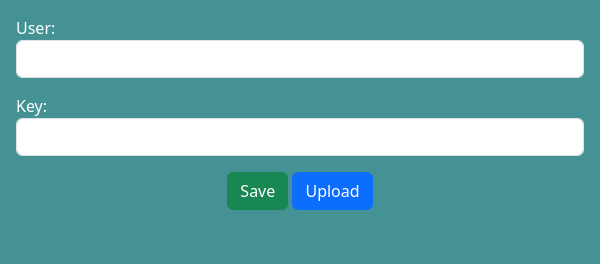
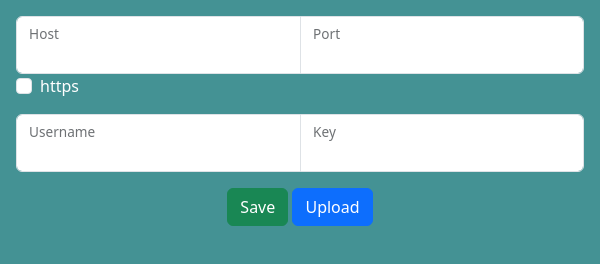
Before and after one commit to RenzoDD/ipfs-desktop, an Electron app: page src/views/index.html in a window 600 px wide. Both pictures are taken after a click on the button "Credentials". Drawn offline with Linux system fonts and the light colour scheme; no server answers.

Commit message:
Added set host

```diff
--- a/src/index.js
+++ b/src/index.js
@@ -46,4 +46,4 @@ const Store = require('electron-store');
 const store = new Store();
 
 if (!store.get('credentials'))
-	store.set('credentials', { user: '', key: '' });
+	store.set('credentials', { host: 'ipfs.infura.io', port: 5001, protocol: 'https', user: '', key: '' });
--- a/src/views/index.html
+++ b/src/views/index.html
@@ -44,14 +44,35 @@
     </div>
 
     <div id="frmCredentials" class="frm m-3 d-none">
-        <div class="mb-3">
-            <label for="txtUser">User:</label>
-            <input type="text" id="txtUser" class="form-control">
+        <div class="input-group">
+            <div class="form-floating">
+                <input type="text" id="txtHost" class="form-control">
+                <label for="txtHost">Host</label>
+            </div>
+            <div class="form-floating">
+                <input type="number" id="txtPort" class="form-control">
+                <label for="txtPort">Port</label>
+            </div>
         </div>
         <div class="mb-3">
-            <label for="txtKey">Key:</label>
-            <input type="text" id="txtKey" class="form-control">
+            <div class="form-check">
+                <input class="form-check-input" type="checkbox" id="https">
+                <label class="form-check-label" for="https">
+                    https
+                </label>
+            </div>
         </div>
+        <div class="input-group mb-3">
+            <div class="form-floating">
+                <input type="text" id="txtUser" class="form-control">
+                <label for="txtUser">Username</label>
+            </div>
+            <div class="form-floating">
+                <input type="text" id="txtKey" class="form-control">
+                <label for="txtKey">Key</label>
+            </div>
+        </div>
+
         <div class="mb-3 text-center">
             <button id="btnSave" class="btn btn-success" onclick="btnSave_OnClick()">Save</button>
             <button class="btn btn-primary" onclick="frmUpload_Load()">Upload</button>
--- a/src/views/js/frm/credentials.js
+++ b/src/views/js/frm/credentials.js
@@ -1,9 +1,12 @@
 async function frmCredentials_Load() {
+    txtHost.value = store.get('credentials.host');
+    txtPort.value = store.get('credentials.port');
     txtUser.value = store.get('credentials.user');
     txtKey.value = store.get('credentials.key');
+    https.checked = store.get('credentials.protocol') == 'https';
     FormOpen(frmCredentials);
 }
 
 async function btnSave_OnClick() {
-    store.set('credentials', { user: txtUser.value, key: txtKey.value });
+    store.set('credentials', { host: txtHost.value, port: txtPort.value, protocol: https.checked ? 'https' : 'http', user: txtUser.value, key: txtKey.value });
 }
--- a/src/views/js/frm/upload.js
+++ b/src/views/js/frm/upload.js
@@ -22,9 +22,9 @@ async function progress(length) {
 
 async function btnUpload_OnClick() {
     const client = ipfsClient.create({
-        host: 'ipfs.infura.io',
-        port: 5001,
-        protocol: 'https',
+        host: store.get('credentials.host'),
+        port: store.get('credentials.port'),
+        protocol: store.get('credentials.protocol'),
         headers: {
             authorization: 'Basic ' + Buffer.from(store.get('credentials.user') + ':' + store.get('credentials.key')).toString('base64')
         }
@@ -34,9 +34,11 @@ async function btnUpload_OnClick() {
         var buffer = fs.readFileSync(fileData.files[0].path);
         bytes = buffer.length;
         var result = await client.add(buffer, { progress });
+        fileData.value = null;
     } else if (cbxText.checked && txtData.value != "") {
         bytes = txtData.value.length;
         var result = await client.add(txtData.value, { rawLeaves: true, progress });
+        txtData.value = "";
     }
 
     pbPercentage.innerHTML = result.cid;
```
